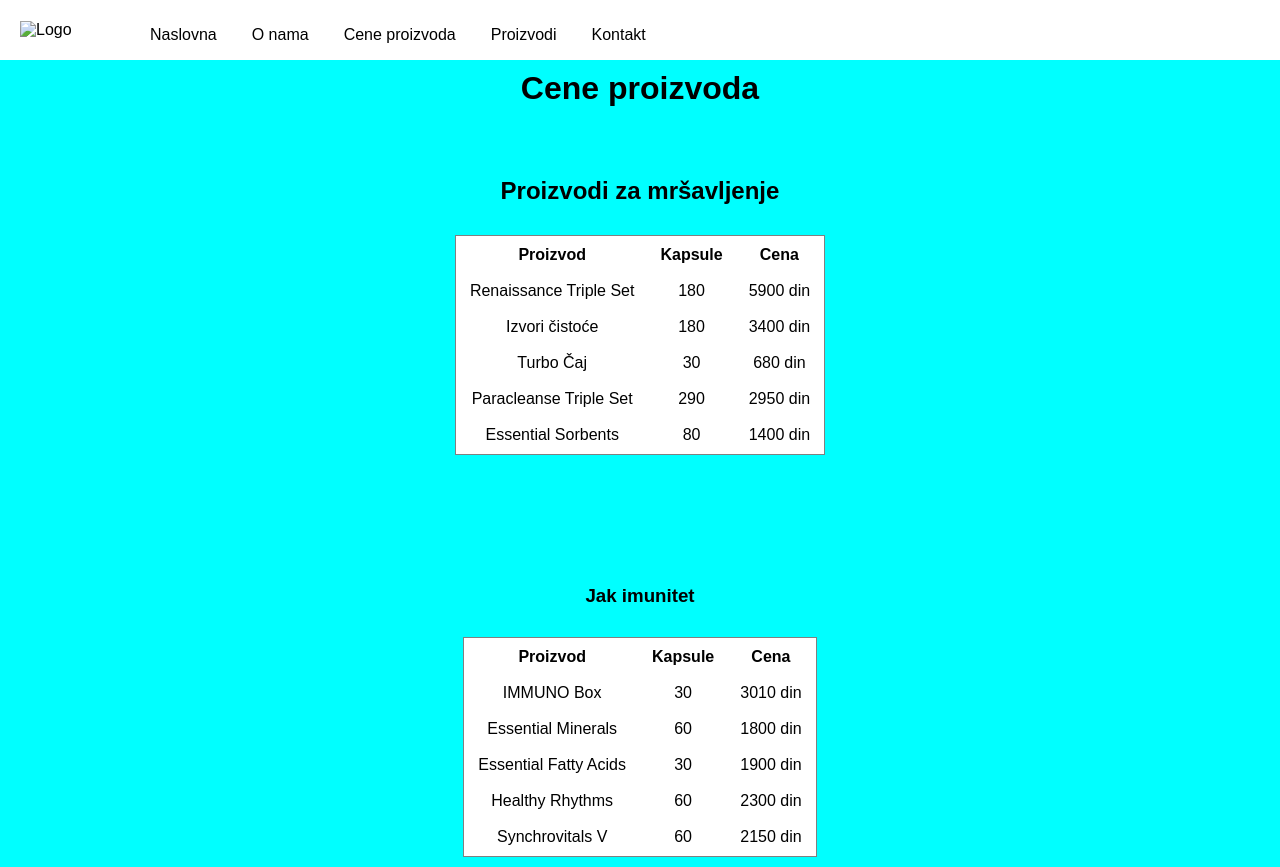
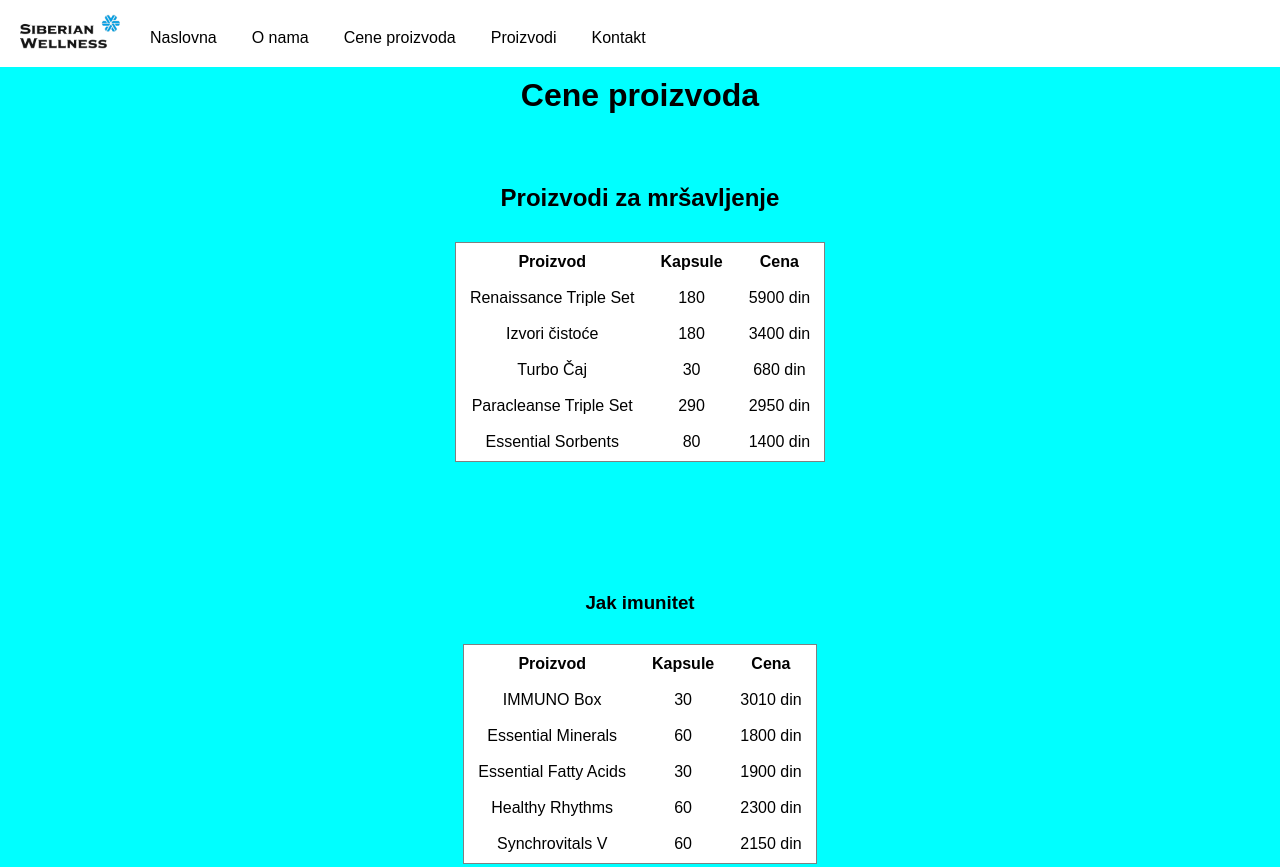
Before and after one commit to filipveljkovic54-oss/java, a plain HTML site: page tabele.html in a window 1280 px wide. Shown: the top 867 px of the page. Drawn offline with Linux system fonts and the light colour scheme.

Commit message:
Update tabele.html

```diff
--- a/tabele.html
+++ b/tabele.html
@@ -13,7 +13,7 @@
 <body>
 
 <header>
-    <img src="slike/logo.png" class="logo" alt="Logo" width="100">
+    <img src="slike/logo.webp" class="logo" alt="Logo" width="100">
 
     <nav class="meni">
         <a href="index.html">Naslovna</a>
```
